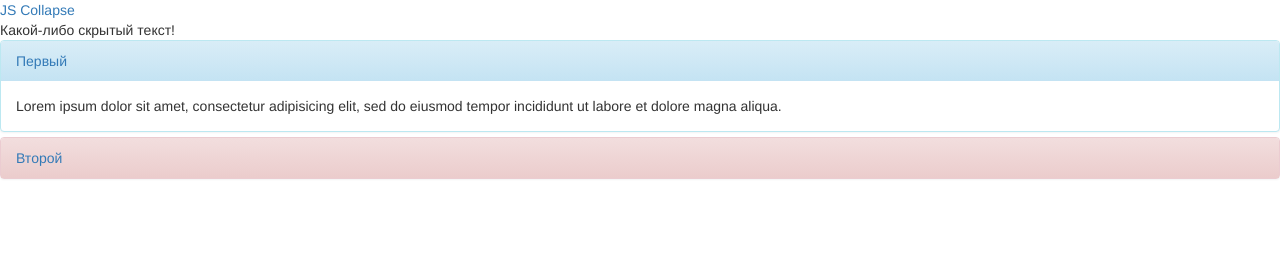
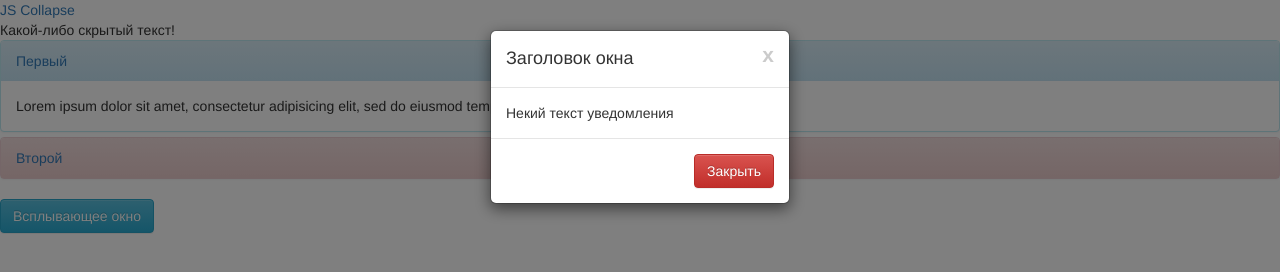
Before and after one commit to c-cosy/learn-Bootstrap, a plain HTML site: page index_B 11-12.html in a window 1280 px wide. Drawn offline with nearby package versions, Linux system fonts and the light colour scheme.

Commit message:
lectia #12 - studiata

```diff
--- a/index_B 11-12.html
+++ b/index_B 11-12.html
@@ -41,10 +41,38 @@
   </div>
   <!-- /#11 - Плагин JS Collapse -->
 
+  <!-- #12 - modal.js (модальные окна) -->
+  <button class="btn btn-info" data-toggle="modal" data-target="#myModal">Всплывающее окно</button>
+  <div id="myModal" class="modal fade" tabindex="-1">
+    <div class="modal-dialog modal-sm">
+      <div class="modal-content">
+        <div class="modal-header">
+          <button class="close" data-dismiss="modal">х</button>
+          <h4 class="modal-title">Заголовок окна</h4>
+        </div>
+        <div class="modal-body">Некий текст уведомления</div>
+        <div class="modal-footer">
+          <button class="btn btn-danger" data-dismiss="modal">Закрыть</button>
+        </div>
+      </div>
+    </div>
+  </div>
+  <!-- /#12 - modal.js (модальные окна) -->
+
   <!-- jQuery -->
   <script src="https://ajax.googleapis.com/ajax/libs/jquery/3.1.0/jquery.min.js"></script>
   <!-- Latest compiled and minified JavaScript -->
   <script src="https://maxcdn.bootstrapcdn.com/bootstrap/3.3.7/js/bootstrap.min.js" integrity="sha384-Tc5IQib027qvyjSMfHjOMaLkfuWVxZxUPnCJA7l2mCWNIpG9mGCD8wGNIcPD7Txa" crossorigin="anonymous"></script>
+  <script>
+    // aceasata se adauga la lectia #12
+    $('#myModal').modal("toggle");
+
+    $('#myModal').on('shown.bs.modal', function(event) {
+      // функции
+      // alert("Выполенно");
+    });
+
+  </script>
 </body>
 
 </html>
```
